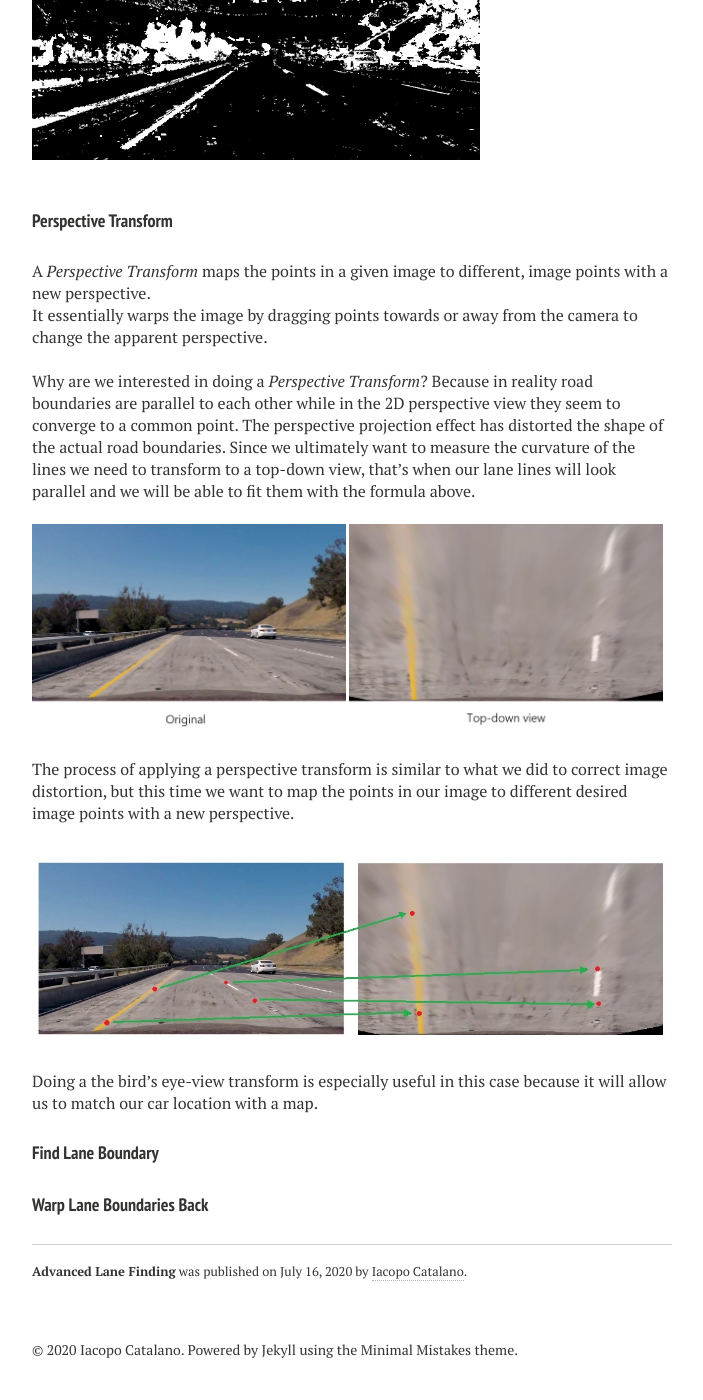
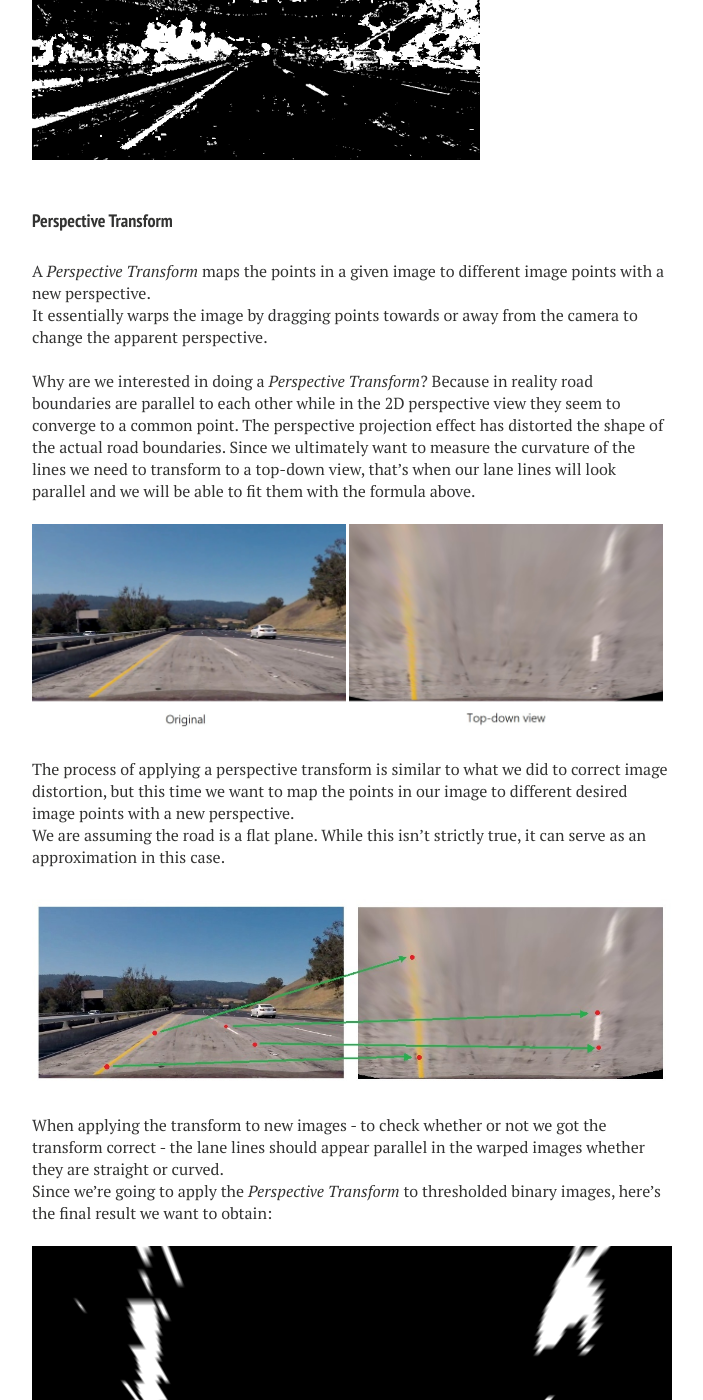
Before and after one commit to IacopomC/iacopomc.github.io, a Jekyll site: the page built from _posts/2020-07-16-advanced-lane-finding.md, in a window 1280 px wide and 1400 px high, scrolled down 7355 px. Shown: the whole window, without its empty margins (288-991 px from the left). Built offline with Jekyll 4.4.1, drawn with Linux system fonts in a browser that asks for light colours; nearby versions of some CDN libraries; our own code applies the rules of GitHub Pages for plain Markdown files; some of the changed text lies outside the part shown.

Commit message:
Add binary warped image perspective transform

```diff
--- a/_posts/2020-07-16-advanced-lane-finding.md
+++ b/_posts/2020-07-16-advanced-lane-finding.md
@@ -249,7 +249,7 @@ The final black and white combined thresholded image looks like this:
 <br/>
 
 #### Perspective Transform
-A *Perspective Transform* maps the points in a given image to different, image points with a new perspective.
+A *Perspective Transform* maps the points in a given image to different image points with a new perspective.
 <br/>
 
 It essentially warps the image by dragging points towards or away from the camera to change the apparent perspective.
@@ -266,6 +266,9 @@ Why are we interested in doing a *Perspective Transform*? Because in reality roa
 <br/>
 
 The process of applying a perspective transform is similar to what we did to correct image distortion, but this time we want to map the points in our image to different desired image points with a new perspective.
+<br/>
+
+We are assuming the road is a flat plane. While this isn't strictly true, it can serve as an approximation in this case.
 
 <br/>
 
@@ -273,7 +276,18 @@ The process of applying a perspective transform is similar to what we did to cor
 
 <br/>
 
-Doing a the bird's eye-view transform is especially useful in this case because it will allow us to match our car location with a map.
+When applying the transform to new images - to check whether or not we got the transform correct - the lane lines should appear parallel in the warped images whether they are straight or curved.
+<br/>
+
+Since we're going to apply the *Perspective Transform* to thresholded binary images, here's the final result we want to obtain:
+
+<br/>
+
+<img src="{{ site.url }}/assets/images/advanced-lane-finding-project/test_warped.jpg">
+
+<br/>
+
+Doing a bird's eye-view transform is especially useful in this case because it will allow us to match our car location with a map.
 
 #### Find Lane Boundary
 
```
